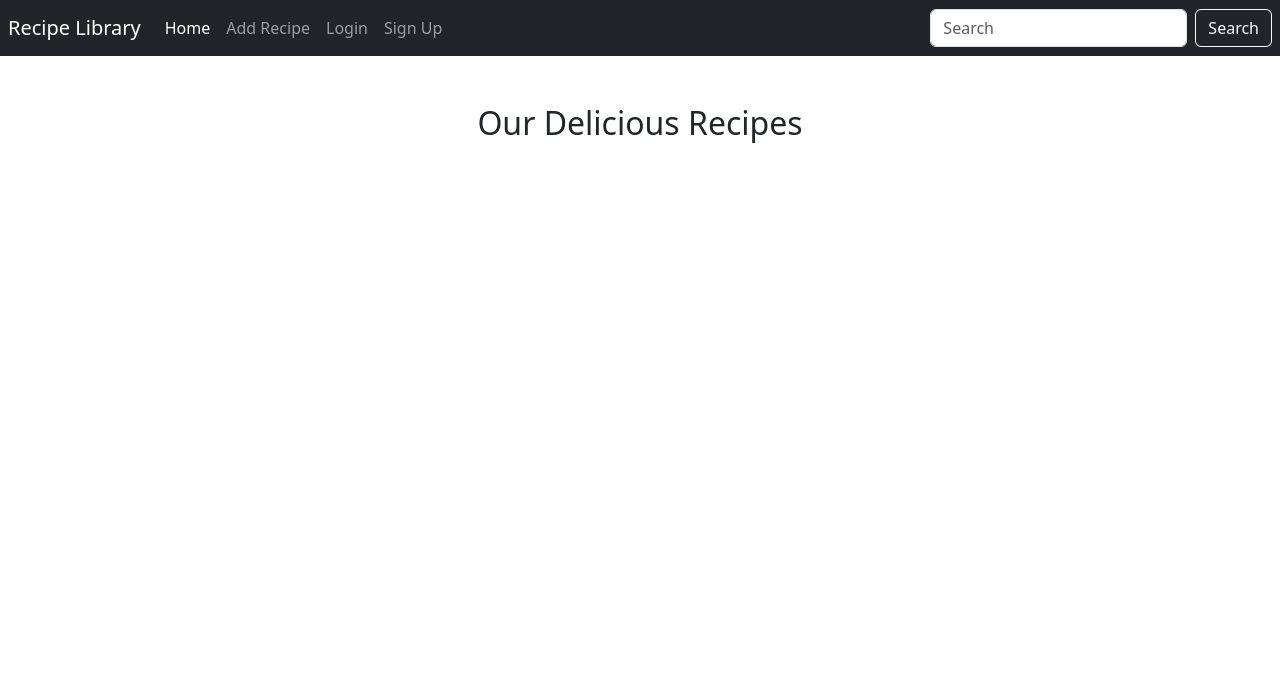
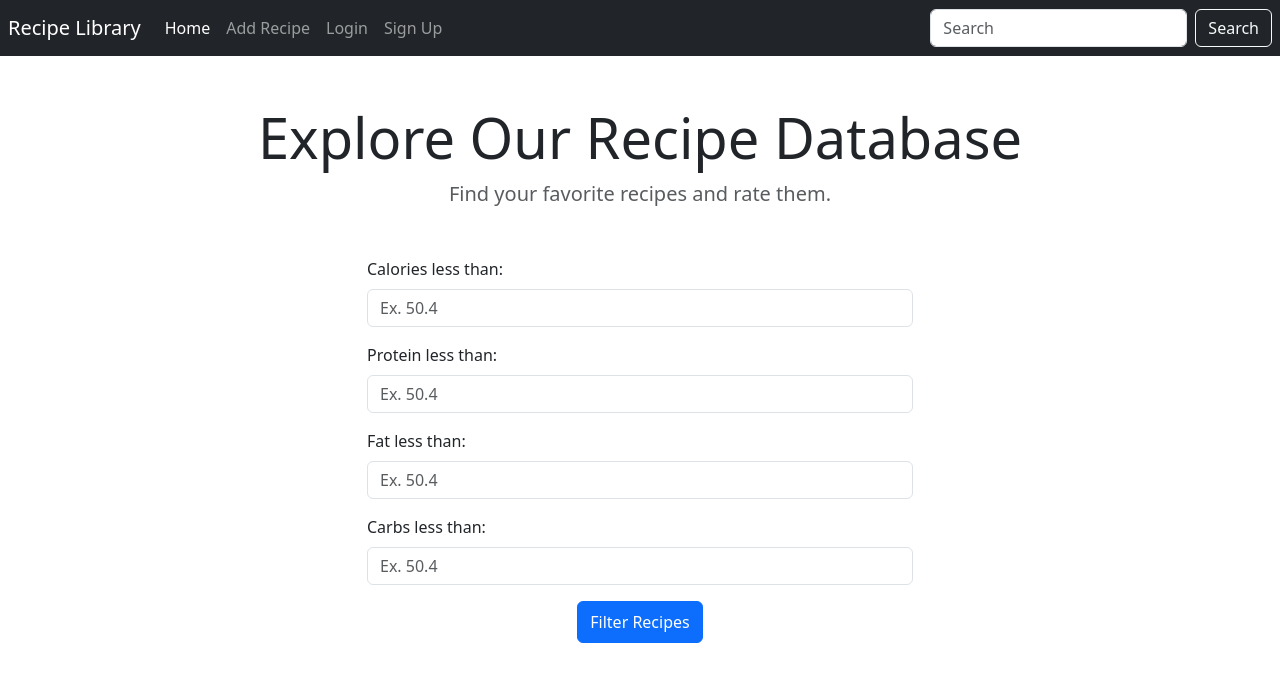
Before and after one commit to AsHkAn-Django/recipe-food, a Django app: page / in a window 1280 px wide. Shown: the top 682 px of the page. Run offline with Django 5.2, Linux system fonts and the light colour scheme; data that the repository does not hold is empty; some libraries are stand-ins or nearby versions.

Commit message:
add search system and forms and template for it

```diff
--- a/myApp/forms.py
+++ b/myApp/forms.py
@@ -3,6 +3,29 @@ from .models import Ingredient, Recipe, Rating, RecipeIngredient
 from django.forms import inlineformset_factory
 from django.forms.models import BaseInlineFormSet
 
+
+
+class FilterRecipeForm(forms.Form):
+    calories = forms.DecimalField(
+        min_value=0, max_value=10000, decimal_places=2, max_digits=8,
+        required=False, label='Calories less than:',
+        widget=forms.TextInput(attrs={'placeholder': 'Ex. 50.4'})
+    )
+    protein = forms.DecimalField(
+        min_value=0, max_value=1000, decimal_places=2, max_digits=8,
+        required=False, label="Protein less than:",
+        widget=forms.TextInput(attrs={'placeholder': 'Ex. 50.4'})
+    )
+    fat = forms.DecimalField(
+        min_value=0, max_value=1000, decimal_places=2, max_digits=8,
+        required=False, label="Fat less than:",
+        widget=forms.TextInput(attrs={'placeholder': 'Ex. 50.4'})
+    )
+    carbs = forms.DecimalField(
+        min_value=0, max_value=1000, decimal_places=2, max_digits=8,
+        required=False, label='Carbs less than:',
+        widget=forms.TextInput(attrs={'placeholder': 'Ex. 50.4'})
+    )
 
 
 class RecipeIngredientBaseFormSet(BaseInlineFormSet):
--- a/myApp/templates/myApp/index.html
+++ b/myApp/templates/myApp/index.html
@@ -1,4 +1,5 @@
 {% extends 'base.html' %}
+{% load django_bootstrap5 %}
 {% load static %}
 
 {% block content %}
@@ -9,19 +10,38 @@
             </div>
         {% endfor %}
 
-        <h2 class="text-center mb-5">Our Delicious Recipes</h2>
+        <div class="text-center mb-5">
+            <h2 class="display-4 text-dark">Explore Our Recipe Database</h2>
+            <p class="lead text-muted">Find your favorite recipes and rate them.</p>
+        </div>
+
+        <div class="d-flex justify-content-center mb-4">
+            <form action="{% url 'myApp:home' %}" method="get" class="w-50">
+                {% bootstrap_form form %}
+                <div class="text-center">
+                    <button type="submit" class="btn btn-primary py-2">Filter Recipes</button>
+                </div>
+            </form>
+        </div>
 
         <div class="row row-cols-1 row-cols-md-3 g-4">
             {% for recipe in recipes %}
                 <div class="col">
                     <div class="card shadow-lg border-light rounded-3">
                         <div class="ratio ratio-4x3">
-                            <img src="{% if recipe.picture %}{{ recipe.picture.url }}{% else %}{% static 'images/no_photo.jpeg'%}{% endif %}"
-                            class="card-img-top rounded-3 object-fit-cover" alt="{{ recipe.title }}">
+                            <img src="{% if recipe.picture %}{{ recipe.picture.url }}{% else %}{% static 'images/no_photo.jpeg' %}{% endif %}"
+                                 class="card-img-top rounded-3 object-fit-cover" alt="{{ recipe.title }}">
                         </div>
                         <div class="card-body d-flex flex-column">
                             <h5 class="card-title mb-3">{{ recipe.title }}</h5>
                             <p class="card-text text-muted" style="min-height: 100px;">{{ recipe.instruction|slice:":120" }}...</p>
+
+                            <p class="mb-2 text-secondary small">
+                                <strong>Calories:</strong> {{ recipe.calories|default:"—" }} kcal,
+                                <strong>Protein:</strong> {{ recipe.protein|default:"—" }} g<br>
+                                <strong>Fat:</strong> {{ recipe.fat|default:"—" }} g,
+                                <strong>Carbs:</strong> {{ recipe.carbs|default:"—" }} g
+                            </p>
 
                             <div class="mt-auto">
                                 <p class="text-warning"><strong>Rating:</strong> {{ recipe.get_average_rating }}/5</p>
--- a/myApp/views.py
+++ b/myApp/views.py
@@ -8,7 +8,7 @@ from django.http import JsonResponse
 from django.conf import settings
 
 from .models import Recipe, Rating, RecipeIngredient
-from .forms import IngredientForm, RecipeForm, RatingForm, RecipeIngredientFormSet
+from .forms import IngredientForm, RecipeForm, RatingForm, RecipeIngredientFormSet, FilterRecipeForm
 from .utils import ingredients_hash
 
 import requests
@@ -18,11 +18,39 @@ import requests
 URL = "https://trackapi.nutritionix.com/v2/natural/nutrients"
 
 
-
 class IndexView(generic.ListView):
     model = Recipe
     context_object_name = 'recipes'
     template_name = "myApp/index.html"
+
+    def get_context_data(self, **kwargs):
+        context = super().get_context_data(**kwargs)
+
+        form = FilterRecipeForm(self.request.GET)
+        context['form'] = form
+
+        recipes = Recipe.objects.all()
+
+        if form.is_valid():
+            calories = form.cleaned_data.get('calories')
+            if calories is not None:
+                recipes = recipes.filter(calories__lte=calories)
+
+            protein = form.cleaned_data.get('protein')
+            if protein is not None:
+                recipes = recipes.filter(protein__lte=protein)
+
+            fat = form.cleaned_data.get('fat')
+            if fat is not None:
+                recipes = recipes.filter(fat__lte=fat)
+
+            carbs = form.cleaned_data.get('carbs')
+            if carbs is not None:
+                recipes = recipes.filter(carbs__lte=carbs)
+
+        context['recipes'] = recipes
+        return context
+
 
 
 class RecipeDetailView(generic.DetailView):
```
